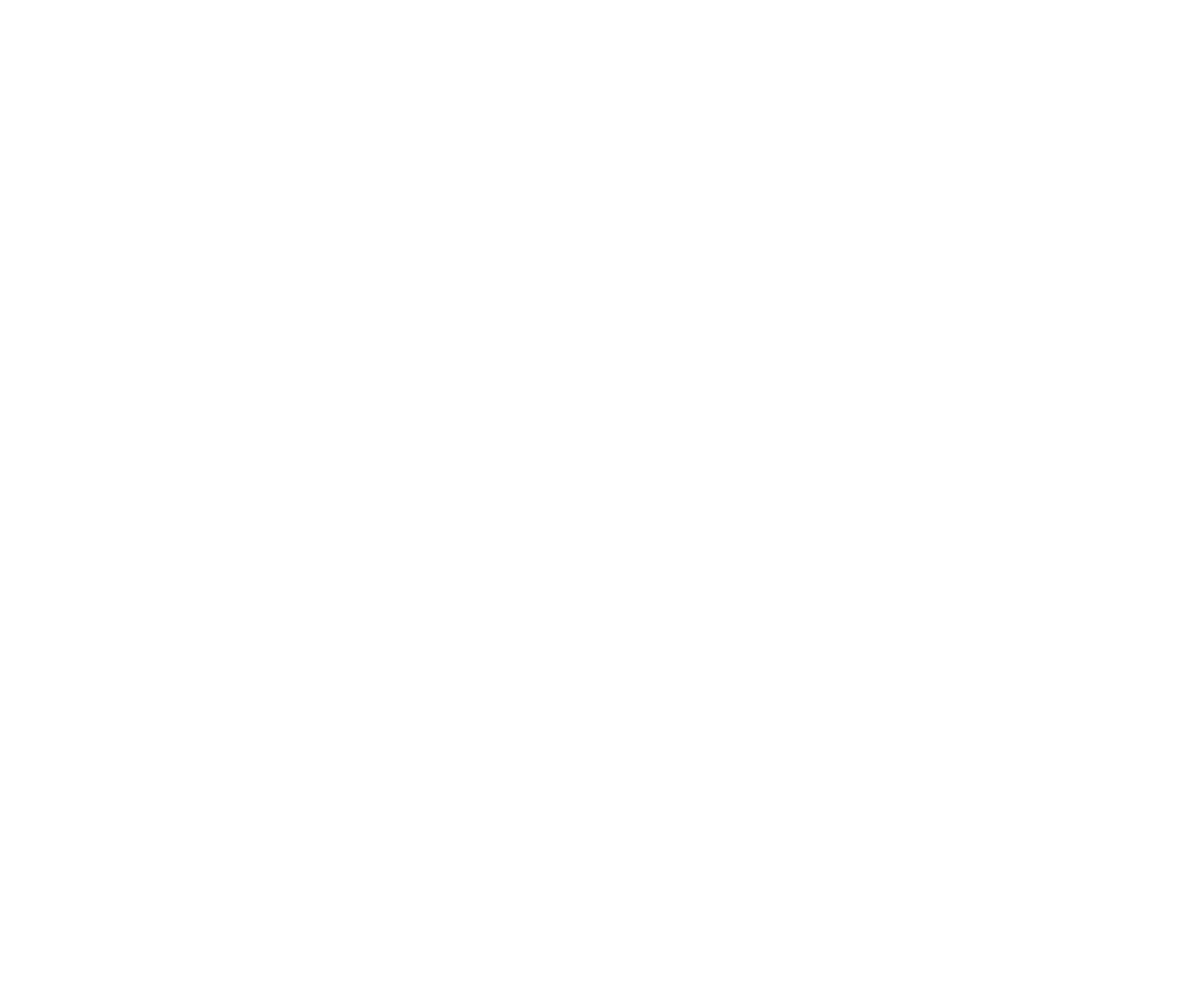
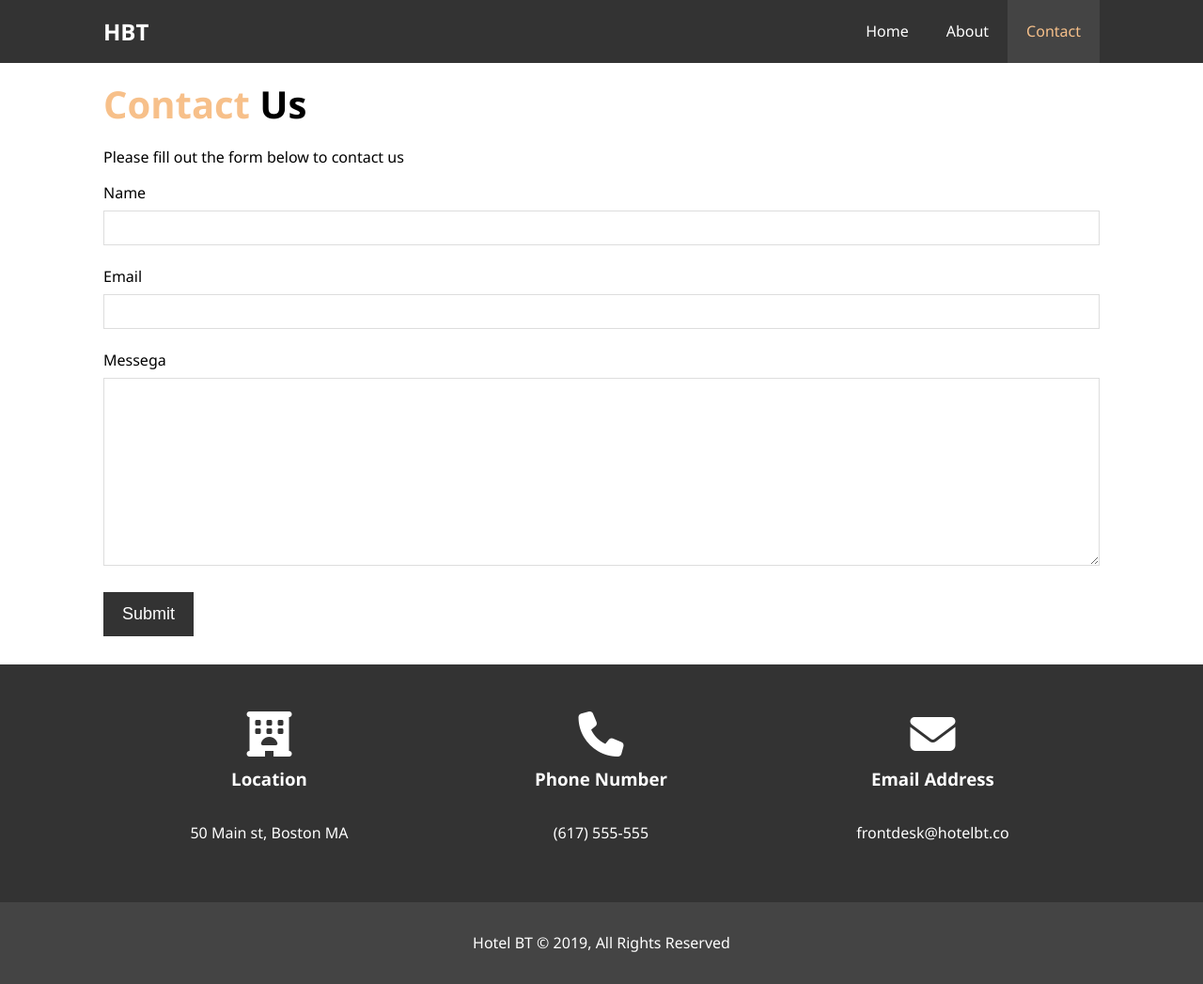
Before and after one commit to aksumustafa16/hotel_website, a plain HTML site: page contact.html in a window 1280 px wide. Shown: the whole page at 94% size. Before the commit the page ends 800 px from the top, so only its background shows below. Drawn offline with Linux system fonts and the light colour scheme.

Commit message:
contact page

```diff
--- a/contact.html
+++ b/contact.html
@@ -0,0 +1,76 @@
+<!DOCTYPE html>
+<html lang="en">
+
+<head>
+    <meta charset="UTF-8">
+    <meta http-equiv="X-UA-Compatible" content="IE=edge">
+    <meta name="viewport" content="width=device-width, initial-scale=1.0">
+    <meta name="description" content="Welcome to most extraordinary hotel in Boston Massachussetts">
+    <meta name="keywords" content="hotel,boston hotel,new england hotel">
+    <link rel="stylesheet" href="https://cdnjs.cloudflare.com/ajax/libs/font-awesome/6.2.1/css/all.min.css" crossorigin="anonymous">
+    <link rel="stylesheet" href="css/style.css">
+    <title>Hotel BT | Contact</title>
+</head>
+
+<body>
+
+    <header>
+        <nav id="navbar">
+            <div class="container">
+                <h1 class="logo"><a href="index.html">HBT</a></h1>
+                <ul>
+                    <li><a href="index.html">Home</a></li>
+                    <li><a href="about.html">About</a></li>
+                    <li><a class="current" href="contact.html">Contact</a></li>
+                </ul>
+            </div>
+        </nav>
+    </header>
+
+    <section id="contact-form" class="py-3">
+      <div class="container">
+        <h1 class="l-heading"><span class="text-primary">Contact</span> Us</h1>
+        <p>Please fill out the form below to contact us</p>
+        <form action="process.php">
+          <div class="form-group">
+            <label for="name">Name</label>
+            <input type="text" name="name" id="name">
+          </div>
+          <div class="form-group">
+            <label for="name">Email</label>
+            <input type="email" name="email" id="email">
+          </div>
+          <div class="form-group">
+            <label for="name">Messega</label>
+            <textarea name="message" id="message"></textarea>
+          </div>
+          <button type="submit" class="btn">Submit</button>
+        </form>
+      </div>
+    </section>
+
+    <section id="contact-info" class="bg-dark">
+      <div class="container">
+        <div class="box">
+          <i class="fas fa-hotel fa-3x"></i>
+          <h3>Location</h3>
+          <p>50 Main st, Boston MA</p>
+      </div>
+      <div class="box">
+          <i class="fas fa-phone fa-3x"></i>
+          <h3>Phone Number</h3>
+          <p>(617) 555-555</p>
+      </div>
+      <div class="box">
+          <i class="fas fa-envelope fa-3x"></i>
+          <h3>Email Address</h3>
+          <p>frontdesk@hotelbt.co</p>
+      </div>
+      </div>
+    </section>
+
+    <footer id="main-footer">
+        <p>Hotel BT &copy; 2019, All Rights Reserved</p>
+    </footer>
+</body>
+</html>
--- a/css/style.css
+++ b/css/style.css
@@ -234,6 +234,33 @@ p{
     opacity: 0.9;
 }
 
+/* Contact Form */
+ #contact-form .form-group{
+    margin-bottom: 20px;
+ }
+
+ #contact-form label{
+    display: block;
+    margin-bottom: 5px;
+ }
+
+ #contact-form input,
+ #contact-form textarea{
+    width: 100%;
+    padding: 10px;
+    border: 1px #ddd solid;
+ }
+
+ #contact-form textarea{
+    height: 200px;
+ }
+
+ #contact-form input:focus,
+ #contact-form textarea:focus{
+    outline: none;
+    border-color: #f7c08a;
+ }
+
 /* Footer */
 #main-footer{
     text-align: center;
```
